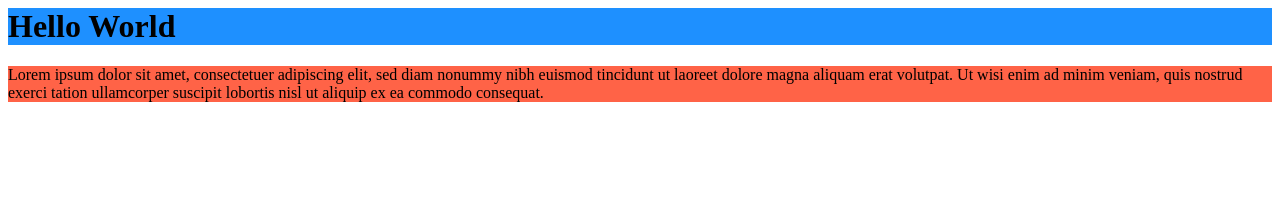
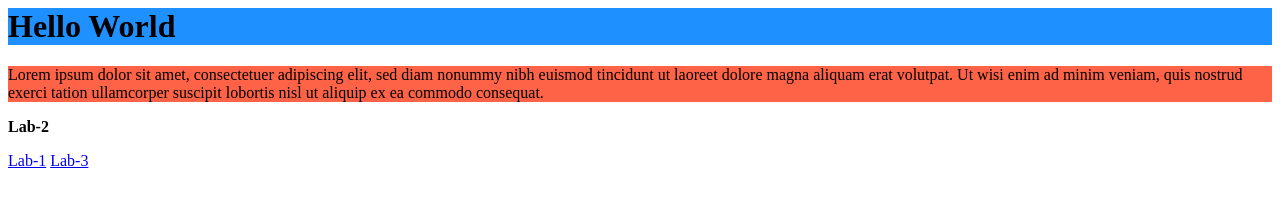
Before and after one commit to Nilesh132/css, a plain HTML site: page index.html in a window 1280 px wide. Drawn offline with Linux system fonts and the light colour scheme.

Commit message:
html and css

```diff
--- a/index.html
+++ b/index.html
@@ -7,6 +7,9 @@
 Lorem ipsum dolor sit amet, consectetuer adipiscing elit, sed diam nonummy nibh euismod tincidunt ut laoreet dolore magna aliquam erat volutpat.
 Ut wisi enim ad minim veniam, quis nostrud exerci tation ullamcorper suscipit lobortis nisl ut aliquip ex ea commodo consequat.
 </p>
+  <p><b>Lab-2</b></p>
+  <a href="https://nilesh132.github.io/Hellowebpage/">Lab-1</a>
+  <a href="https://nilesh132.github.io/Simple-Form/">Lab-3</a>
 
 </body>
 </html>
```
